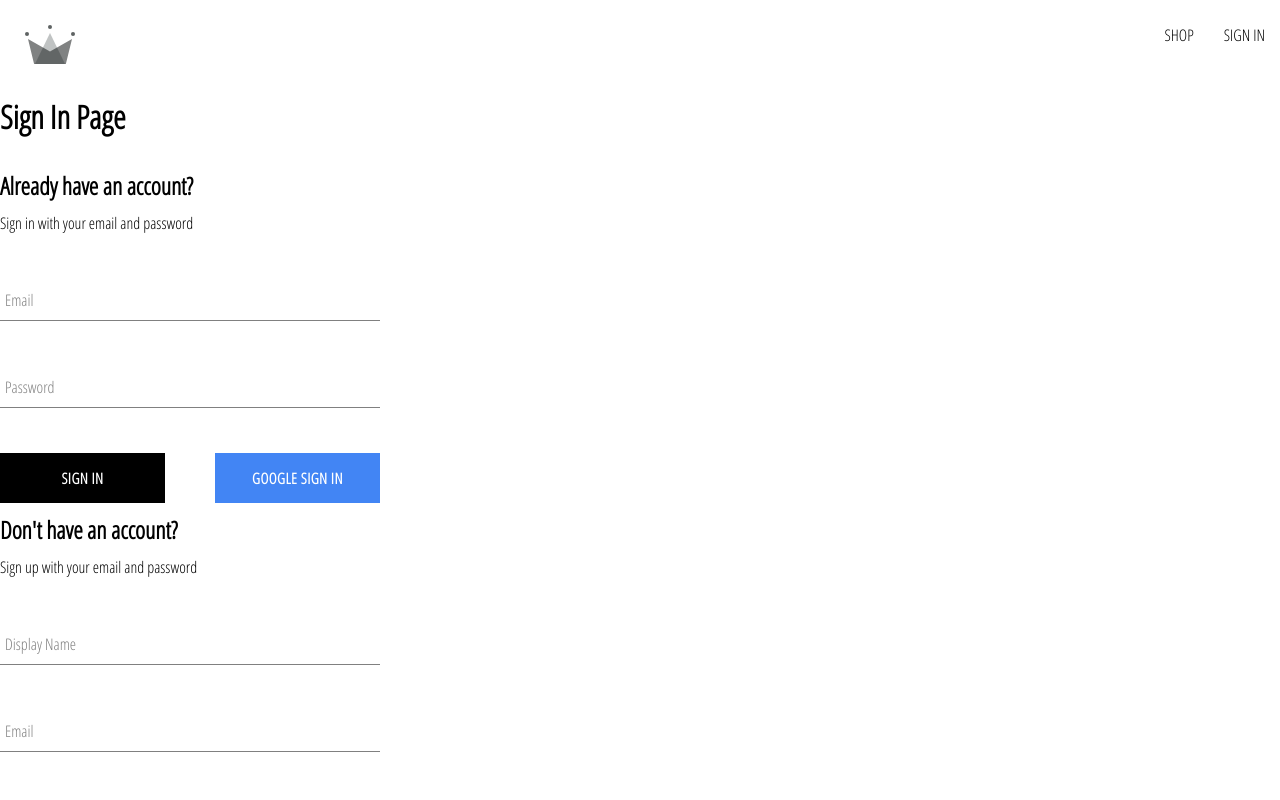
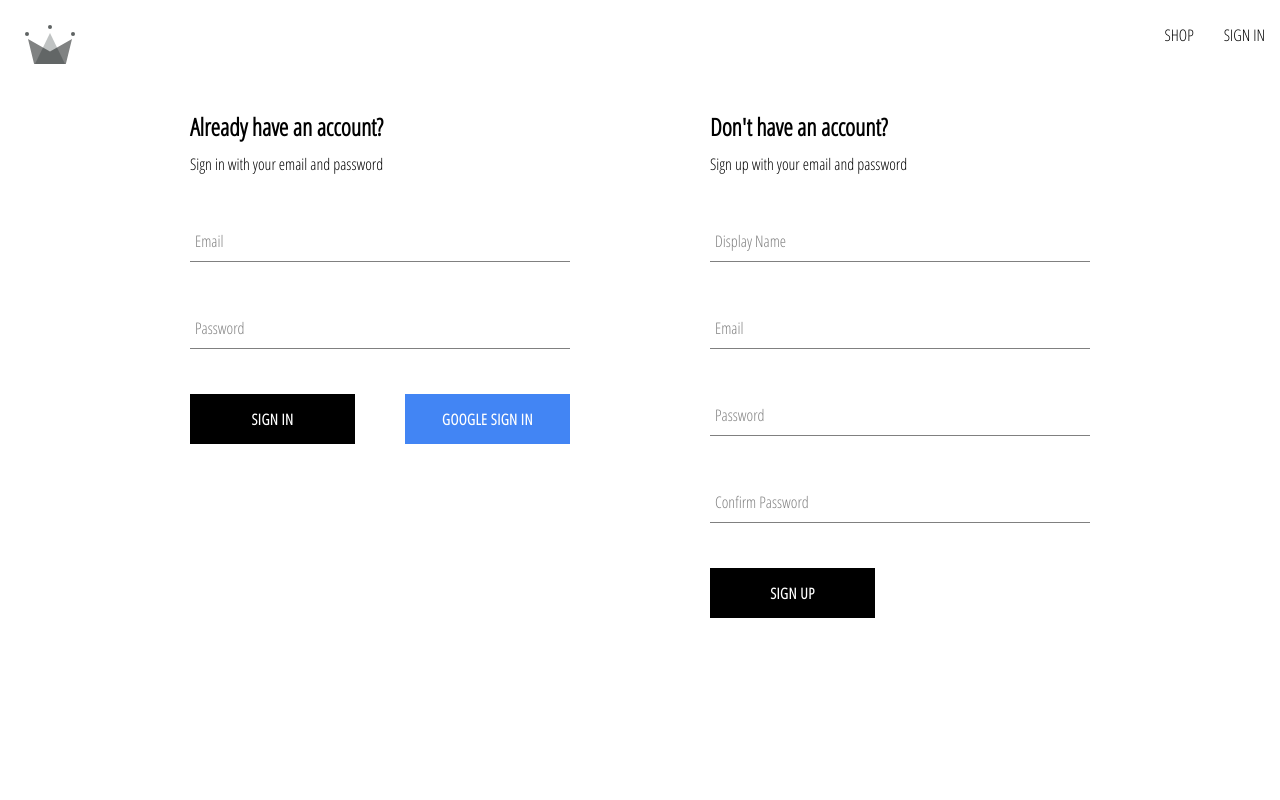
Before and after one commit to asher-miti/crwn-clothing-new, a React (Create React App) app: page /auth in a window 1280 px wide. Shown: the top 800 px of the page. Built offline with nearby package versions, Linux system fonts and the light colour scheme.

Commit message:
styling sign-in/up page

```diff
--- a/src/routes/authentication/authentication.component.js
+++ b/src/routes/authentication/authentication.component.js
@@ -1,20 +1,11 @@
 import SignUpForm from '../../components/sign-up-form/sign-up-form.component';
 import SignInForm from '../../components/sign-in-form/sign-in-form.component';
-import {
-  signInWithGooglePopup,
-  auth,
-  createUserDocumentFromAuth,
-} from '../../utils/firebase/firebase.utils';
+
+import './authentication.styles.scss';
 
 const Authentication = () => {
-  const logGoogleUser = async () => {
-    const { user } = await signInWithGooglePopup();
-    const userDocRef = await createUserDocumentFromAuth(user);
-  };
-
   return (
-    <div>
-      <h1>Sign In Page</h1>
+    <div className='authentication-container'>
       <SignInForm />
       <SignUpForm />
     </div>
--- /dev/null
+++ b/src/routes/authentication/authentication.styles.scss
@@ -0,0 +1,6 @@
+.authentication-container {
+    display: flex;
+    justify-content: space-between;
+    width: 900px;
+    margin: 30px auto;
+}
```
